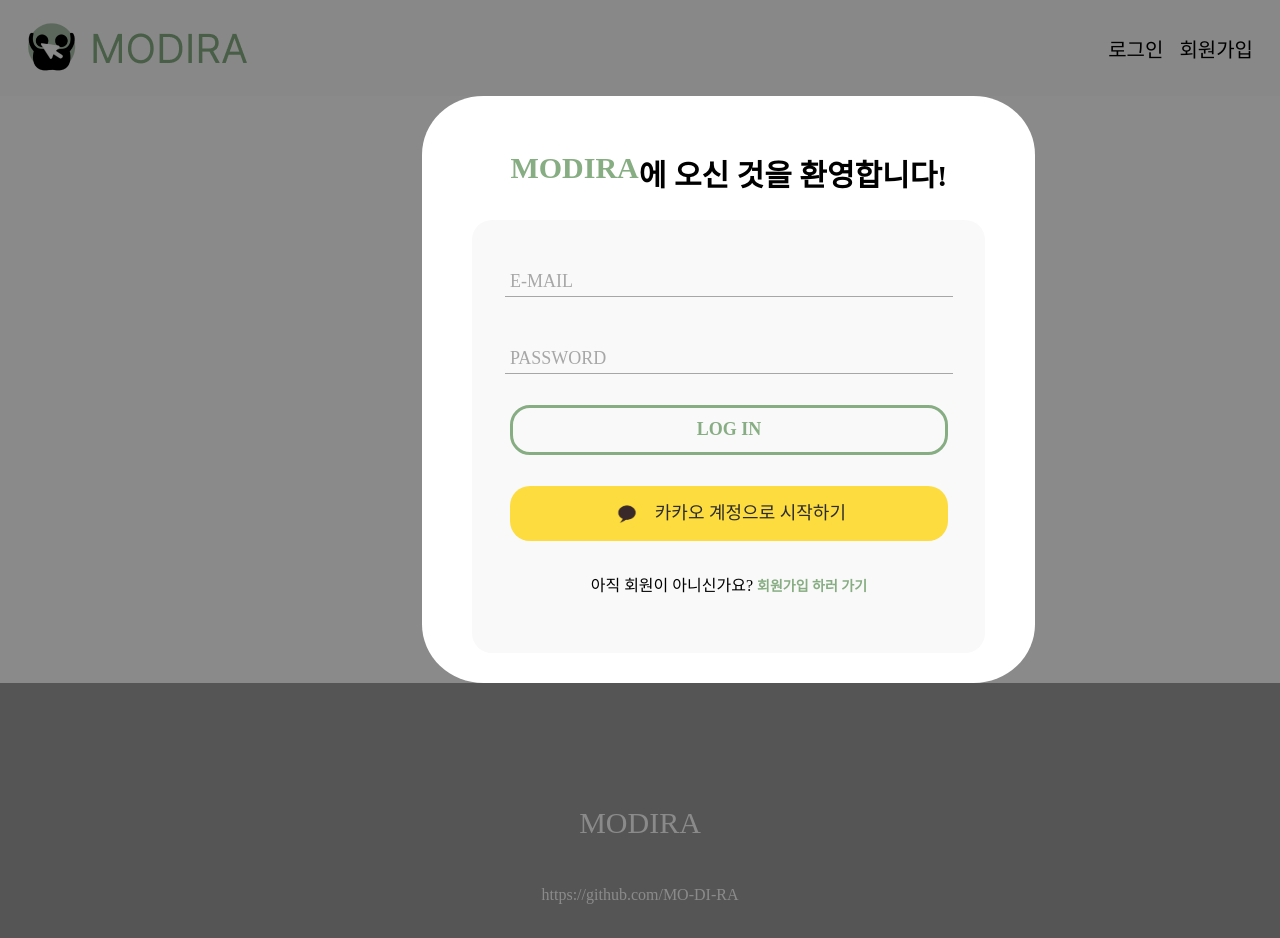
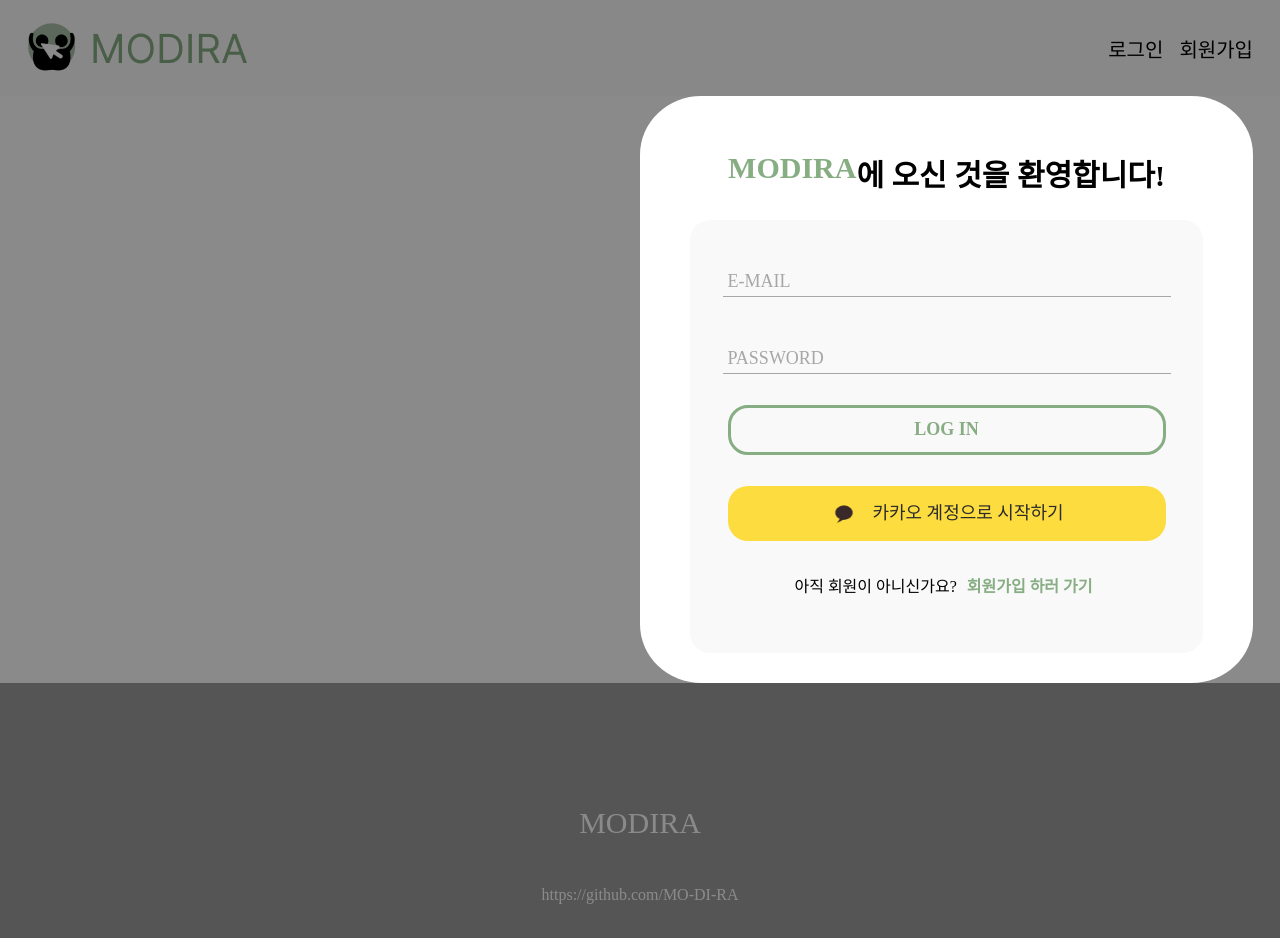
Before and after one commit to MO-DI-RA/frontend, a React (Create React App) app: page /login in a window 1280 px wide. Shown: the top 938 px of the page. Built offline with nearby package versions, Linux system fonts and the light colour scheme; a web font is replaced by a local one.

Commit message:
Fix : 회원가입 Nav 수정

```diff
--- a/src/css/Login.css
+++ b/src/css/Login.css
@@ -1,6 +1,7 @@
 @font-face {
-    font-family: 'Pretendard-Regular';
-    src: url('https://cdn.jsdelivr.net/gh/Project-Noonnu/noonfonts_2107@1.1/Pretendard-Regular.woff') format('woff');
+  font-family: "Pretendard-Regular";
+  src: url("https://cdn.jsdelivr.net/gh/Project-Noonnu/noonfonts_2107@1.1/Pretendard-Regular.woff")
+    format("woff");
   font-weight: 400;
   font-style: normal;
 }
@@ -16,7 +17,7 @@
   align-items: center;
   width: fit-content;
   position: relative;
-    left: 33%;
+  left: 50%;
   box-shadow: 0px 0px 0px 1000000px #00000075;
   border-radius: 10%;
   padding: 30px 50px;
@@ -24,7 +25,7 @@
 }
 
 .modira {
-    color: #87AD83;
+  color: #87ad83;
 }
 
 .welcome {
@@ -36,16 +37,16 @@
 .LoginForm > #email,
 .LoginForm > #password {
   width: 438px;
-    background: #F9F9F9;
+  background: #f9f9f9;
   border: none;
-    border-bottom: 1px solid #A7A7A7;
+  border-bottom: 1px solid #a7a7a7;
   margin-top: 50px;
   padding: 5px;
 }
 
 .LoginForm > #email::placeholder,
 .LoginForm > #password::placeholder {
-    color: #A7A7A7;
+  color: #a7a7a7;
   font-size: 18px;
   font-style: normal;
   font-weight: 100;
@@ -53,12 +54,13 @@
 }
 
 .goSignup {
-    color: #87AD83;
-    font-size: 14px;
+  color: #87ad83;
+  font-size: 16px;
   font-style: normal;
   font-weight: 700;
-    line-height: normal;
-    text-decoration-line: none;
+  background-color: #f9f9f9;
+  border: none;
+  cursor: pointer;
 }
 
 .LoginForm > button {
@@ -70,9 +72,9 @@
 
 #loginButton {
   height: 50px;
-    background: #F9F9F9;
-    border: 3px solid #87AD83;
-    color: #87AD83;
+  background: #f9f9f9;
+  border: 3px solid #87ad83;
+  color: #87ad83;
   font-size: 18px;
   font-weight: 800;
   cursor: pointer;
@@ -80,9 +82,9 @@
 
 #kakaoLoginButton {
   height: 55px;
-    background: #FDDC3F;
-    border: #FDDC3F;
-    color: #2C2C2C;
+  background: #fddc3f;
+  border: #fddc3f;
+  color: #2c2c2c;
   font-size: 18px;
   font-style: normal;
   font-weight: 400;
@@ -96,12 +98,12 @@
   align-items: center;
 }
 
-.LoginForm{
+.LoginForm {
   width: 513px;
   height: 433px;
   flex-shrink: 0;
   border-radius: 20px;
-    background: #F9F9F9;
+  background: #f9f9f9;
   display: flex;
   flex-direction: column;
   align-items: center;
@@ -118,10 +120,10 @@
   margin-top: 31px;
 }
 
-.closeBtn{
+.closeBtn {
   margin: 20px;
   border-radius: 10px;
   border: solid 1px #979292;
   padding: 5px;
-    cursor: pointer
+  cursor: pointer;
 }
--- a/src/page/Login.js
+++ b/src/page/Login.js
@@ -40,6 +40,12 @@
     window.location.href = link;
   };
 
+  //회원가입 하러 가기
+  const goSignup = () => {
+    navigate("/Signup");
+    window.location.reload();
+  };
+
   return (
     <div className="Login">
       <h2 className="welcome">
@@ -75,10 +81,10 @@
         </button>
         <div className="notUser">
           아직 회원이 아니신가요?{" "}
-          <NavLink to="/Signup" className="goSignup">
+          <button className="goSignup" type="button" onClick={goSignup}>
             {" "}
             회원가입 하러 가기
-          </NavLink>
+          </button>
         </div>
       </form>
     </div>
```
Lines whose indentation alone changed are shown as unchanged.
